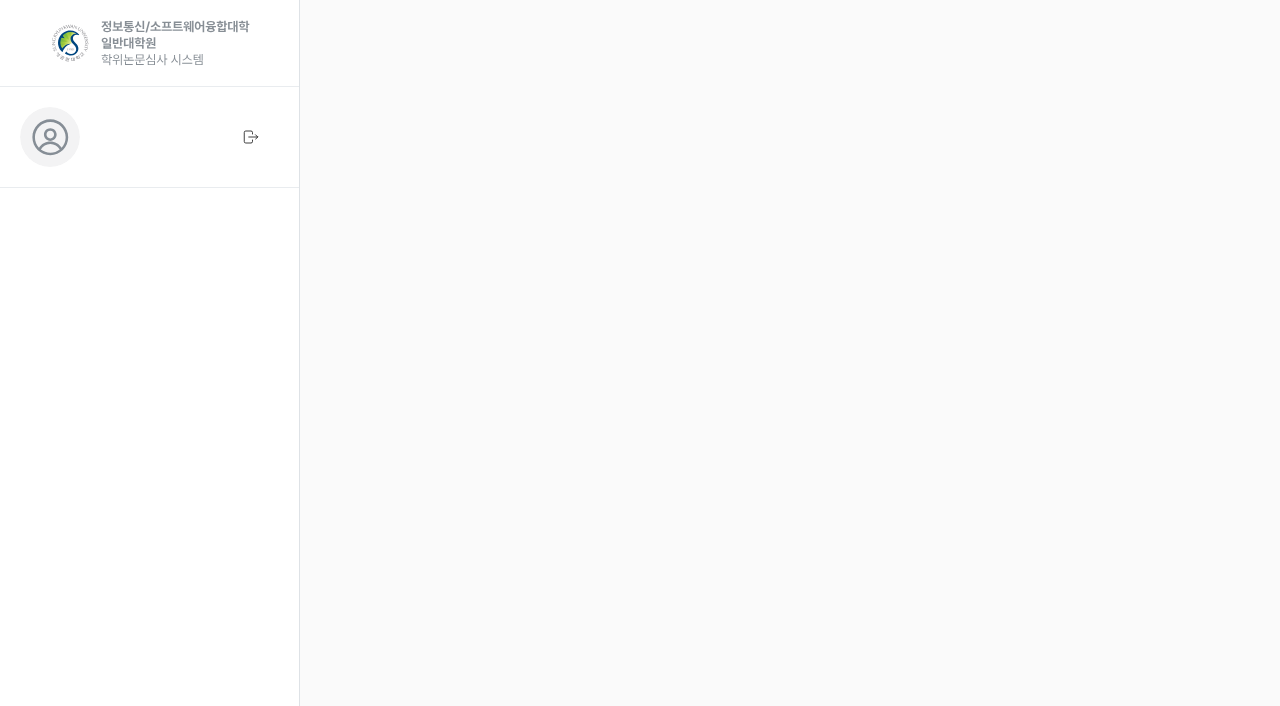
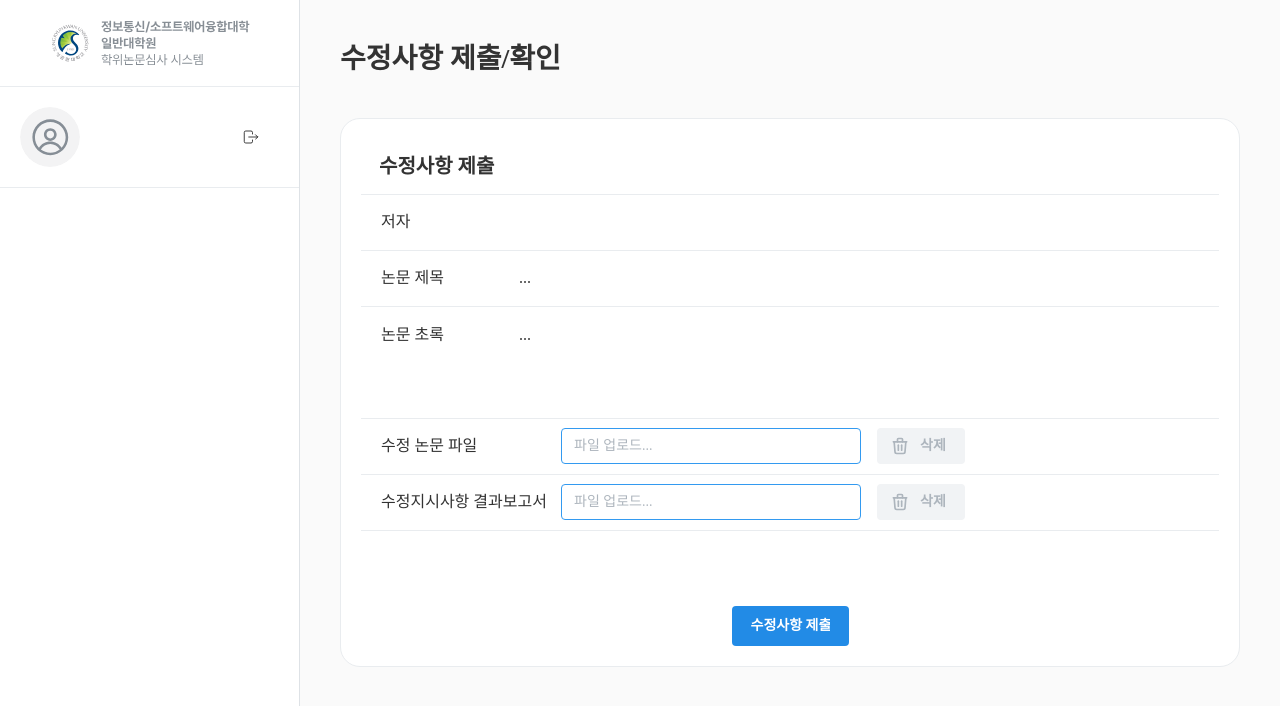
Before and after one commit to SystemConsultantGroup/ICC-grad-dissertion-manage-frontend, a Next.js app: page /student/revision in a window 1280 px wide. Shown: the top 706 px of the page. Built offline with nearby package versions, Linux system fonts and the light colour scheme; no server answers; a web font is replaced by a local one.

Commit message:
feat: 수정 지시 사항 제출 API 연결

```diff
--- /dev/null
+++ b/src/api/SWR/useThesis.ts
@@ -0,0 +1,38 @@
+"use client";
+
+import { API_ROUTES } from "@/api/apiRoute";
+import { useAuth } from "@/components/common/AuthProvider";
+import { ThesisRequestQuery, ThesisResponse } from "@/api/_types/thesis";
+import { useConditionalSWR } from "./useConditionalSWR";
+
+/**
+ * @description 교수 목록 조회
+ * @param studentId 학생 id
+ * @param queryParams {type}
+ * @param shouldFetch true면 fetch, false면 fetch하지 않음
+ * @default shouldFetch = true
+ */
+function useThesis(studentId: number, queryParams: ThesisRequestQuery, shouldFetch = true) {
+  const { token } = useAuth();
+  const query = { ...queryParams };
+
+  const result = useConditionalSWR<ThesisResponse>(
+    { url: API_ROUTES.student.getThesis(studentId), query, token },
+    !!token && shouldFetch
+  );
+
+  return {
+    data: result.data,
+    get isLoading() {
+      return result.isLoading;
+    },
+    get error() {
+      return result.error;
+    },
+    get mutate() {
+      return result.mutate;
+    },
+  };
+}
+
+export default useThesis;
--- a/src/app/student/revision/page.tsx
+++ b/src/app/student/revision/page.tsx
@@ -1,5 +1,17 @@
-function AdminRevisionPage() {
-  return <></>;
+import PageHeader from "@/components/common/PageHeader";
+import { Section } from "@/components/common/Section";
+import RevisionSubmissionForm from "@/components/pages/revision/RevisionSubmissionForm/RevisionSubmissionForm";
+import { Stack } from "@mantine/core";
+
+export default function StudentRevisionPage() {
+  return (
+    <>
+      <PageHeader title="수정사항 제출/확인" />
+      <Stack gap={11}>
+        <Section>
+          <RevisionSubmissionForm />
+        </Section>
+      </Stack>
+    </>
+  );
 }
-
-export default AdminRevisionPage;
--- a/src/components/common/rows/LongContentRow/LongContentRow.module.css
+++ b/src/components/common/rows/LongContentRow/LongContentRow.module.css
@@ -1,7 +1,5 @@
 .content {
   min-width: 90px;
-  font-size: 12px;
-  color: var(--mantine-color-dimmed);
   justify-content: start;
 }
 .wrapper {
@@ -9,7 +7,7 @@
   background-color: var(--mantine-color-white);
   padding-left: 18px;
   padding-right: 20px;
-  height: 112px;
+  min-height: 112px;
   width: 100%;
   border-bottom: 1px solid var(--mantine-color-gray-2);
   align-items: start;
--- a/src/components/common/rows/LongContentRow/LongContentRow.tsx
+++ b/src/components/common/rows/LongContentRow/LongContentRow.tsx
@@ -10,7 +10,7 @@ interface Props {
 function LongContentRow({ field, content }: Props) {
   return (
     <Group gap={0} className={classes.wrapper}>
-      <Row field={field}>
+      <Row field={field} flexStart>
         <Text className={classes.content}>{content}</Text>
       </Row>
     </Group>
--- /dev/null
+++ b/src/components/pages/revision/RevisionSubmissionForm/RevisionSubmissionForm.module.css
@@ -0,0 +1,5 @@
+.submitButton {
+  width: 117px;
+  height: 40px;
+  margin: 75px auto 0 auto;
+}
--- /dev/null
+++ b/src/components/pages/revision/RevisionSubmissionForm/RevisionSubmissionForm.tsx
@@ -0,0 +1,92 @@
+"use client";
+
+import {
+  BasicRow,
+  FileUploadRow,
+  LongContentRow,
+  RowGroup,
+  TitleRow,
+} from "@/components/common/rows";
+import { Button, Stack } from "@mantine/core";
+import { isNotEmpty, useForm } from "@mantine/form";
+import { useAuth } from "@/components/common/AuthProvider";
+import { useState } from "react";
+import classes from "@/components/pages/revision/RevisionSubmissionForm/RevisionSubmissionForm.module.css";
+import useThesis from "@/api/SWR/useThesis";
+import { uploadFile } from "@/api/_utils/uploadFile";
+import { ClientAxios } from "@/api/ClientAxios";
+import { API_ROUTES } from "@/api/apiRoute";
+
+interface RevisionSubmissionFormInputs {
+  thesisFile: File | null;
+  revisionReportFile: File | null;
+}
+
+function RevisionSubmissionForm() {
+  const { user } = useAuth();
+  const { data: thesis } = useThesis(user?.id || 0, { type: "now" }, !!user);
+  const form = useForm<RevisionSubmissionFormInputs>({
+    initialValues: {
+      thesisFile: null,
+      revisionReportFile: null,
+    },
+    validate: {
+      thesisFile: isNotEmpty("논문 파일을 첨부해주세요."),
+      revisionReportFile: isNotEmpty("논문 발표 파일을 첨부해주세요."),
+    },
+  });
+  const { onSubmit } = form;
+  const [isSubmitting, setIsSubmitting] = useState(false);
+
+  const handleSubmit = async (values: RevisionSubmissionFormInputs) => {
+    setIsSubmitting(true);
+    try {
+      const thesisFileUUID = (await uploadFile(values.thesisFile!)).uuid;
+      const revisionReportFileUUID = (await uploadFile(values.revisionReportFile!)).uuid;
+      ClientAxios.put(API_ROUTES.student.putThesis(user!.id), {
+        thesisFileUUID,
+        revisionReportFileUUID,
+      });
+    } catch (error) {
+      console.error(error);
+      // TODO: Notification & 에러 처리
+    } finally {
+      setIsSubmitting(false);
+    }
+  };
+
+  return (
+    <form onSubmit={onSubmit(handleSubmit)}>
+      <Stack gap={0}>
+        <TitleRow title="수정사항 제출" />
+        <RowGroup>
+          <BasicRow field="저자">
+            <BasicRow.Text>{user?.name}</BasicRow.Text>
+          </BasicRow>
+        </RowGroup>
+        <RowGroup>
+          <BasicRow field="논문 제목">
+            <BasicRow.Text>{thesis ? thesis.title : "..."}</BasicRow.Text>
+          </BasicRow>
+        </RowGroup>
+        <LongContentRow field="논문 초록" content={thesis ? thesis.abstract : "..."} />
+        <RowGroup>
+          <FileUploadRow field="수정 논문 파일" form={form} formKey="thesisFile" fieldSize={180} />
+        </RowGroup>
+        <RowGroup>
+          <FileUploadRow
+            field="수정지시사항 결과보고서"
+            form={form}
+            formKey="revisionReportFile"
+            fieldSize={180}
+          />
+        </RowGroup>
+        <Button type="submit" className={classes.submitButton} loading={isSubmitting}>
+          수정사항 제출
+        </Button>
+      </Stack>
+    </form>
+  );
+}
+
+export default RevisionSubmissionForm;
--- a/src/components/pages/write/PaperSubmissionForm/PaperSubmissionForm.tsx
+++ b/src/components/pages/write/PaperSubmissionForm/PaperSubmissionForm.tsx
@@ -62,7 +62,7 @@ function PaperSubmissionForm() {
         <TitleRow title="논문 투고" />
         <RowGroup>
           <BasicRow field="저자">
-            <BasicRow.Text>{user!.name}</BasicRow.Text>
+            <BasicRow.Text>{user?.name}</BasicRow.Text>
           </BasicRow>
         </RowGroup>
         <RowGroup>
```
Also changed, not shown: src/components/common/Buttons/DownloadButton.tsx (+4 -3 lines).
